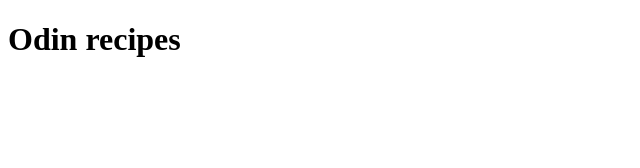
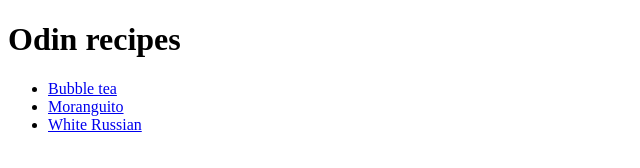
Before and after one commit to paulo-m-machado/odin-recepies, a plain HTML site: page index.html in a window 1280 px wide. Shown: the whole page, without its empty margins (0-640 px from the left). Drawn offline with Linux system fonts and the light colour scheme.

Commit message:
added links to all recipes in index.html

```diff
--- a/index.html
+++ b/index.html
@@ -7,6 +7,10 @@
 
     <body>
         <h1>Odin recipes</h1>
-
+        <ul>
+            <li><a href="recipes/bubble-tea.html">Bubble tea</a></li>
+            <li><a href="recipes/moranguito.html">Moranguito</a></li>
+            <li><a href="recipes/white-russian.html">White Russian</a></li>
+        </ul>
     </body>
 </html>
```
